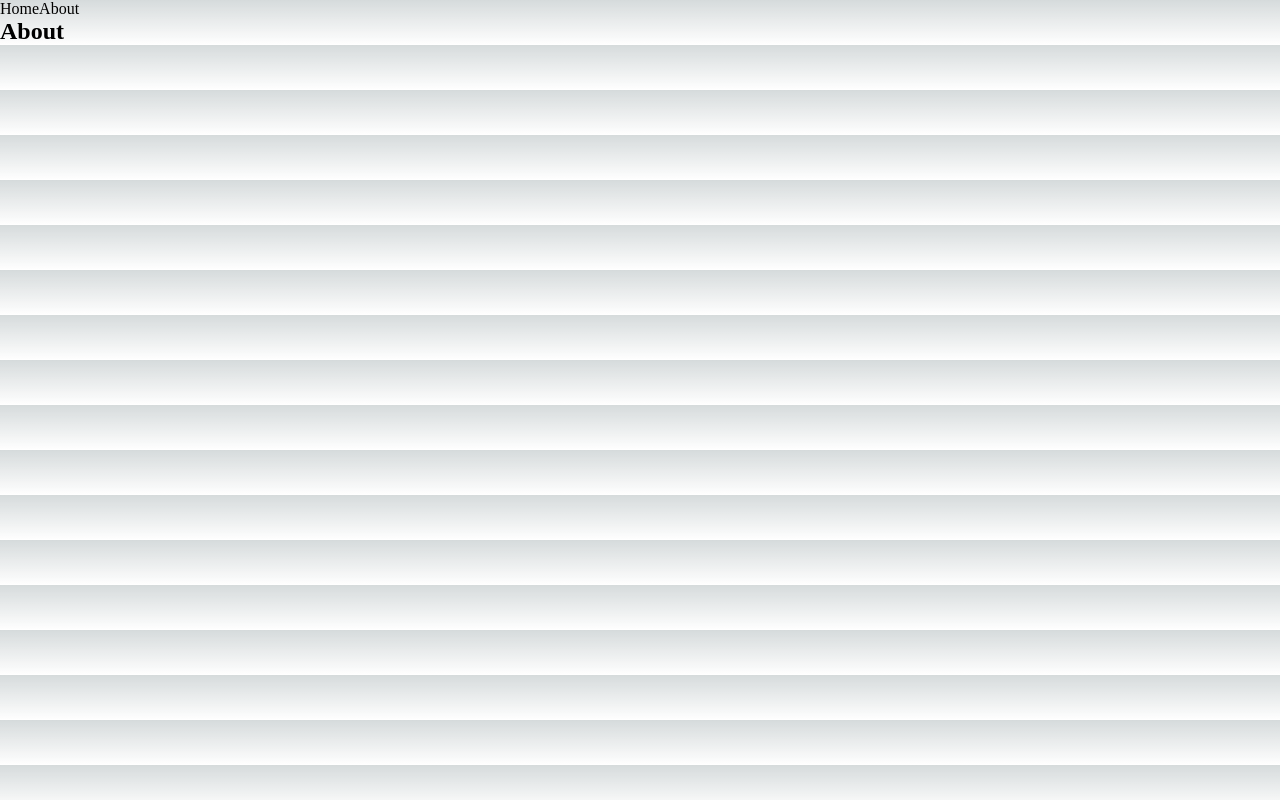
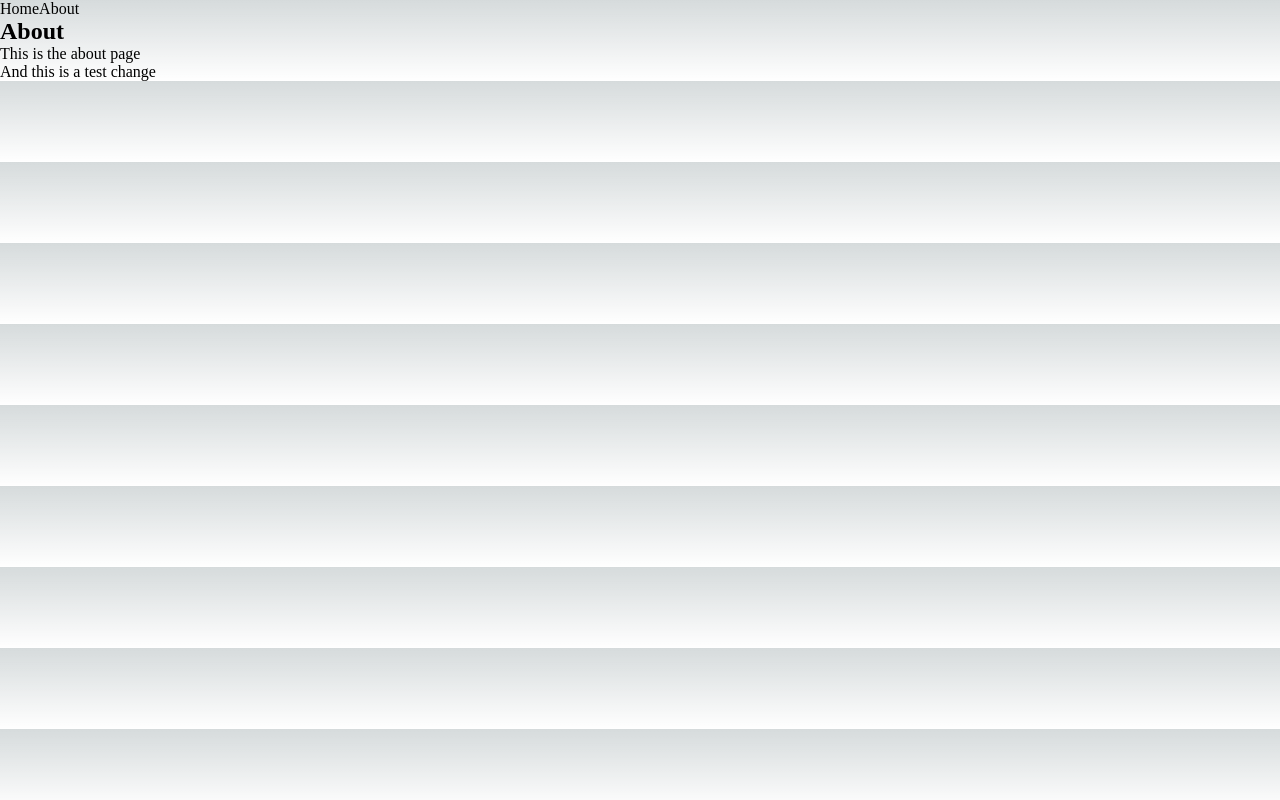
Before and after one commit to willcary/chords-app, a Next.js app: page /About in a window 1280 px wide. Built offline with nearby package versions, Linux system fonts and the light colour scheme.

Commit message:
test: testing codeium auto generation

```diff
--- a/pages/About.tsx
+++ b/pages/About.tsx
@@ -6,6 +6,8 @@ export default function About() {
     <div>
       <Navbar />
       <h2>About</h2>
+      <p>This is the about page</p>
+      <p>And this is a test change</p>
     </div>
   )
 }
```
